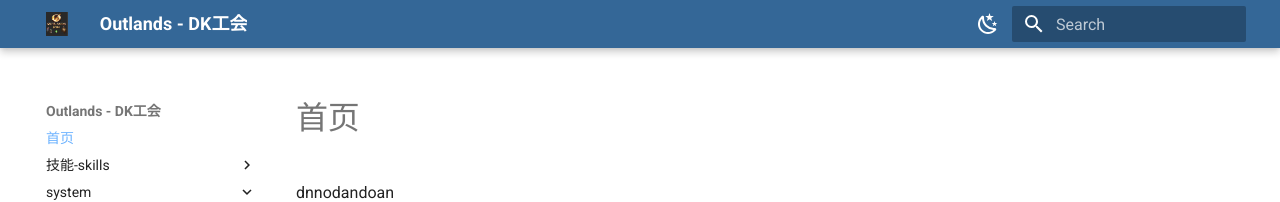
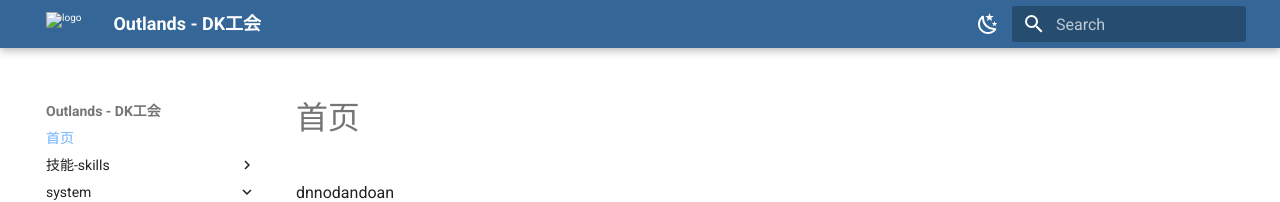
Before and after one commit to redsoft110/dk, an MkDocs documentation site: the page built from docs/index.md, in a window 1280 px wide. Shown: the top 202 px of the page. Built offline with MkDocs 1.6.1 and Material for MkDocs 9.7.7, drawn with Linux system fonts in a browser that asks for light colours; a style sheet for code colours, icons or effects is not loaded.

Commit message:
Update mkdocs.yml

```diff
--- a/mkdocs.yml
+++ b/mkdocs.yml
@@ -3,7 +3,7 @@ site_url: https://redsoft110.github.io/dk/
 theme:
 
   name: material
-  logo: png/logo.png
+  logo: assests/logo.png
   palette:
 
    - media: "(prefers-color-scheme: light)"
```
